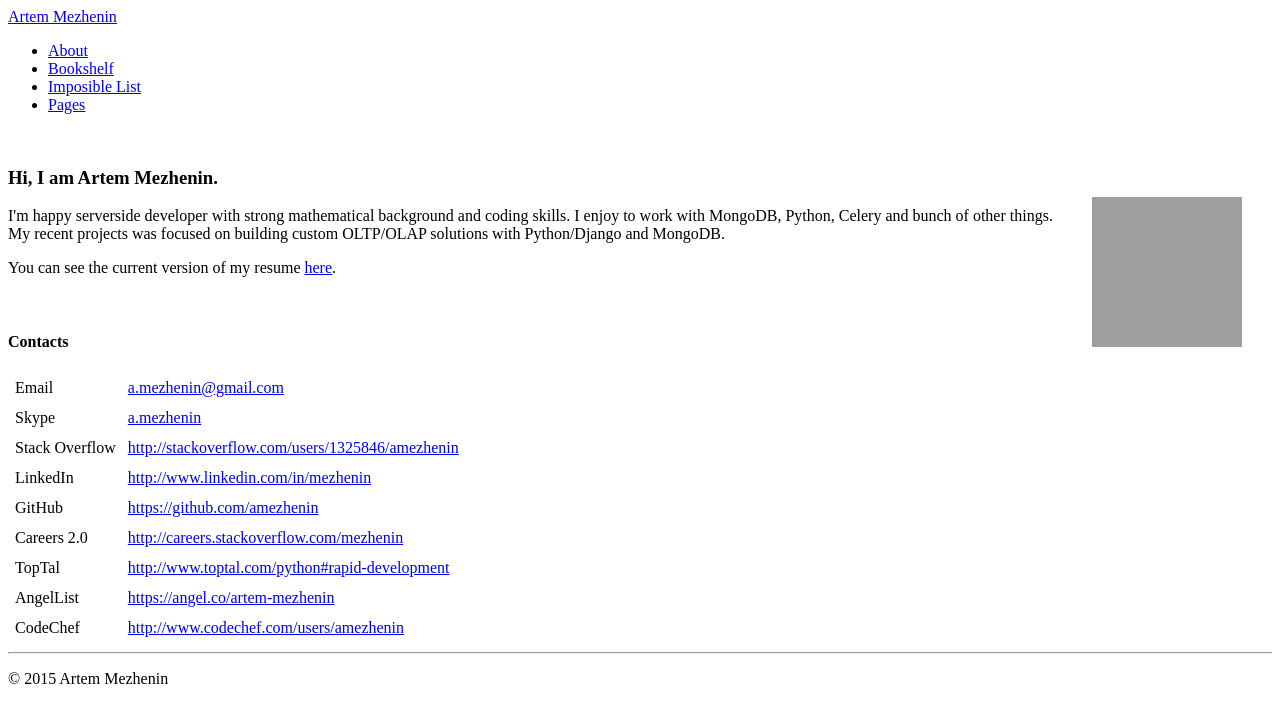
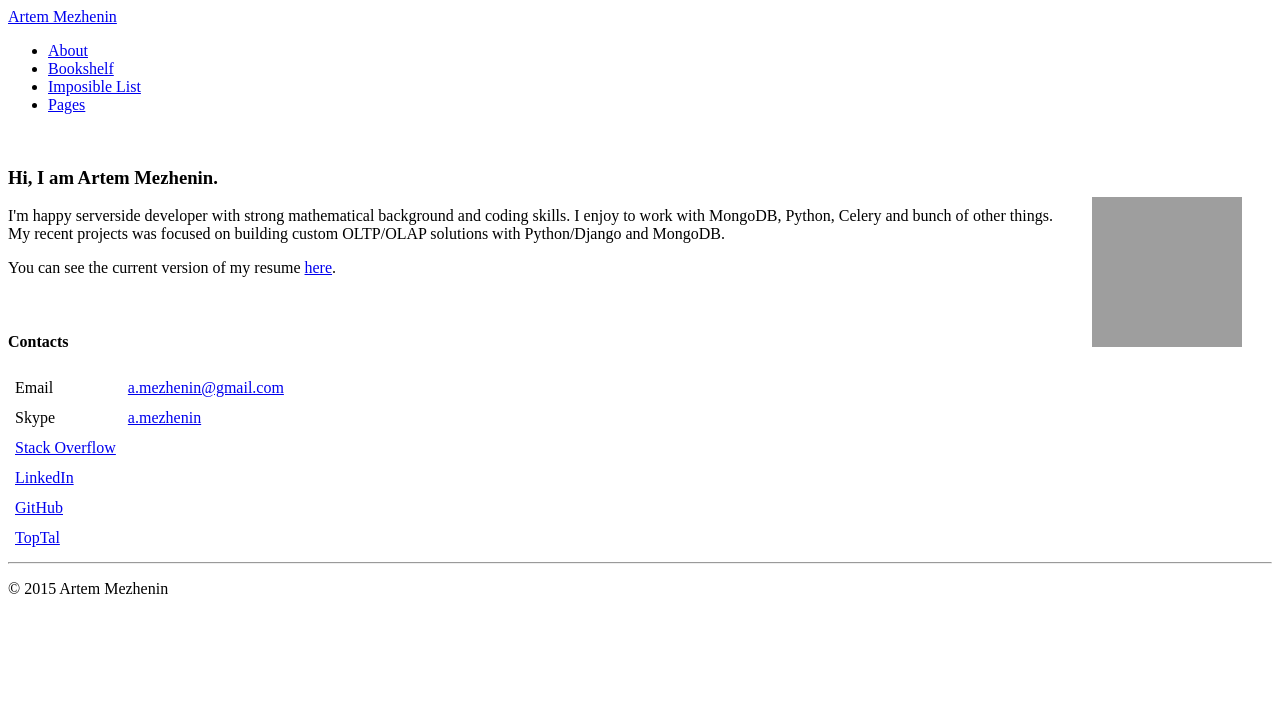
Before and after one commit to amezhenin/amezhenin_github.io, a Jekyll site: the page built from about.html, in a window 1280 px wide. Shown: the top 723 px of the page. Built offline with Jekyll 4.4.1, drawn with Linux system fonts in a browser that asks for light colours; grey boxes are pictures that could not be loaded.

Commit message:
update about and impossible_list pages

```diff
--- a/about.html
+++ b/about.html
@@ -9,7 +9,7 @@ group: navigation
 {% include JB/setup %}
 <style>
    td {
-    padding: 5px; /* Поля вокруг текста */
+    padding: 5px;
    }
 </style>
 
@@ -35,32 +35,16 @@ I'm happy serverside developer with strong mathematical background and coding sk
     <td><a href="skype:a.mezhenin">a.mezhenin</a></td>
   </tr>
   <tr>
-    <td>Stack Overflow</td>
-    <td><a href="http://stackoverflow.com/users/1325846/amezhenin">http://stackoverflow.com/users/1325846/amezhenin</a></td>
+    <td><a href="http://stackoverflow.com/users/1325846/amezhenin">Stack Overflow</a></td>
   </tr>
   <tr>
-    <td>LinkedIn</td>
-    <td><a href="http://www.linkedin.com/in/mezhenin">http://www.linkedin.com/in/mezhenin</a></td>
+    <td><a href="http://www.linkedin.com/in/mezhenin">LinkedIn</a></td>
   </tr>
   <tr>
-    <td>GitHub</td>
-    <td><a href="https://github.com/amezhenin">https://github.com/amezhenin</a></td>
+    <td><a href="https://github.com/amezhenin">GitHub</a></td>
   </tr>
   <tr>
-    <td>Careers 2.0</td>
-    <td><a href="http://careers.stackoverflow.com/mezhenin">http://careers.stackoverflow.com/mezhenin</a></td>
-  </tr>
-  <tr>
-    <td>TopTal</td>
-    <td><a href="http://www.toptal.com/python#rapid-development">http://www.toptal.com/python#rapid-development</a></td>
-  </tr>
-  <tr>
-    <td>AngelList</td>
-    <td><a href="https://angel.co/artem-mezhenin">https://angel.co/artem-mezhenin</a></td>
-  </tr>
-  <tr>
-    <td>CodeChef</td>
-    <td><a href="http://www.codechef.com/users/amezhenin">http://www.codechef.com/users/amezhenin</a></td>
+    <td><a href="http://www.toptal.com/python#rapid-development">TopTal</a></td>
   </tr>
 </table>
 
```
Also changed, not shown: impossible_list.html (+16 -5 lines).
